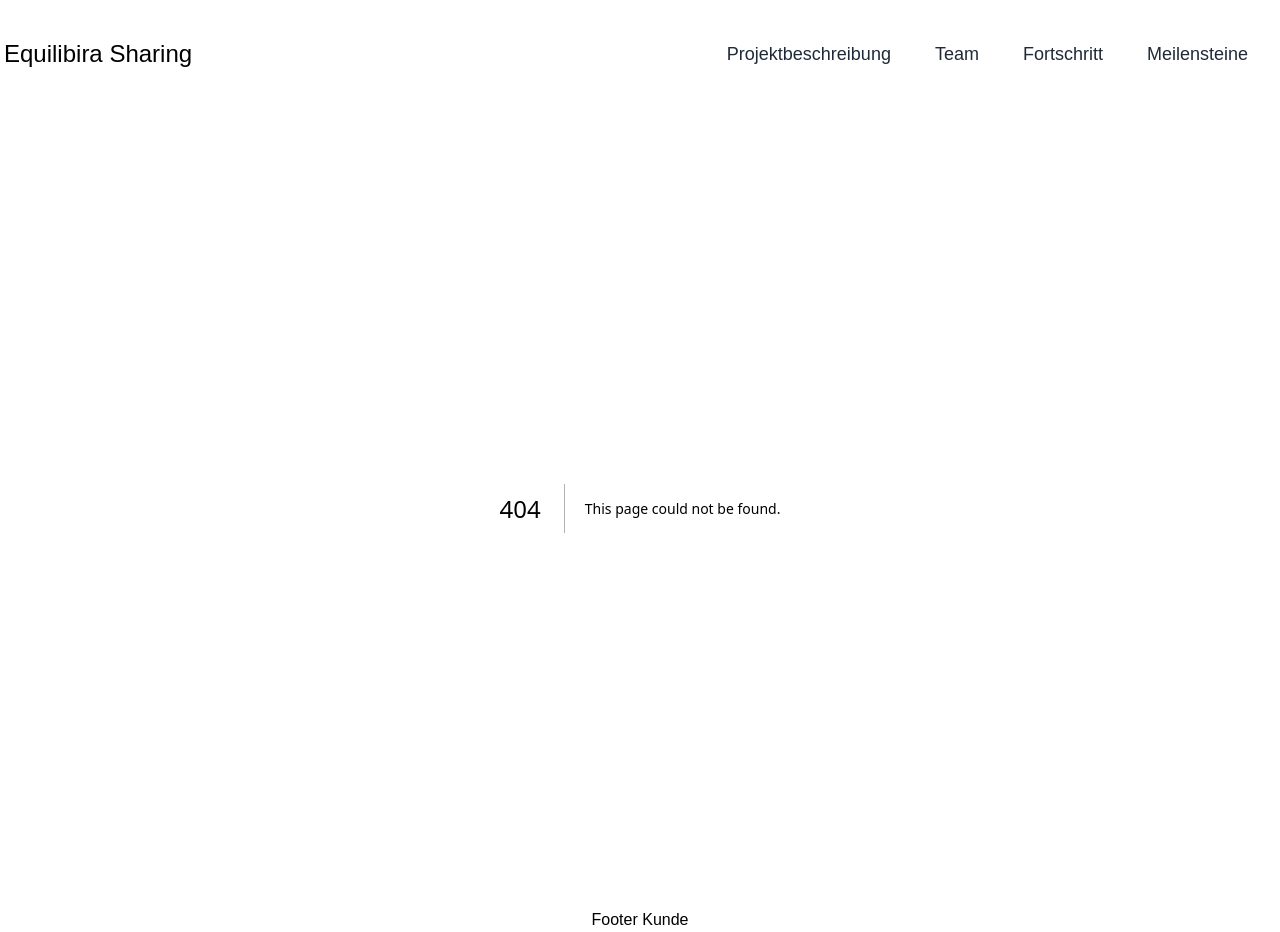
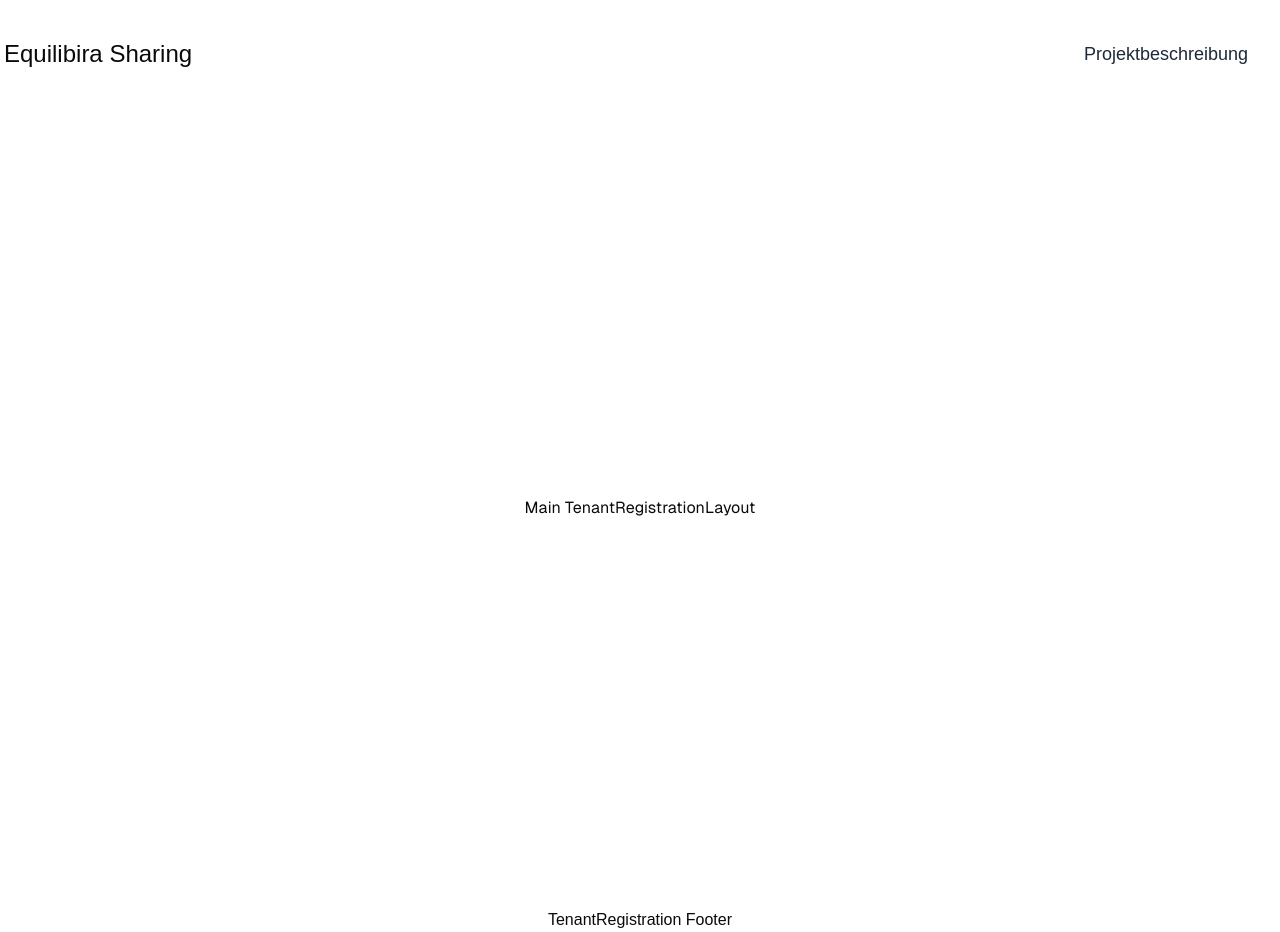
Before and after one commit to Equilibria-sharing-DP/equilibriaSharing_frontend, a Next.js app: page /tenantRegistration in a window 1280 px wide. Before the commit this address had no page. Built offline with nearby package versions, Linux system fonts and the light colour scheme.

Commit message:
Basic Structure added: User Side and Employee Side of Webapp

```diff
--- a/src/app/layout.tsx
+++ /dev/null
@@ -1,41 +0,0 @@
-import type { Metadata } from "next";
-import localFont from "next/font/local";
-import {Navbar} from "@/components/navbar";
-import "./globals.css";
-
-const geistSans = localFont({
-  src: "./fonts/GeistVF.woff",
-  variable: "--font-geist-sans",
-  weight: "100 900",
-});
-const geistMono = localFont({
-  src: "./fonts/GeistMonoVF.woff",
-  variable: "--font-geist-mono",
-  weight: "100 900",
-});
-
-export const metadata: Metadata = {
-  title: "Create Next App",
-  description: "Generated by create next app",
-};
-
-export default function RootLayout({
-  children,
-}: Readonly<{
-  children: React.ReactNode;
-}>) {
-  return (
-      <html lang="en">
-
-      <body
-          className={`${geistSans.variable} ${geistMono.variable} antialiased`}
-      >
-      <Navbar />
-      {children}
-      </body>
-      <footer className="row-start-3 flex gap-6 flex-wrap items-center justify-center">
-        Footer Kunde
-      </footer>
-      </html>
-  );
-}
--- a/src/app/page.tsx
+++ /dev/null
@@ -1,10 +0,0 @@
-
-export default function Home() {
-  return (
-      <div className="grid grid-rows-[20px_1fr_20px] items-center justify-items-center min-h-screen p-8 pb-20 gap-16 sm:p-20 font-[family-name:var(--font-geist-sans)]">
-          <main className="flex flex-col gap-8 row-start-2 items-center sm:items-start">
-              Main Kunde
-          </main>
-      </div>
-  );
-}
--- /dev/null
+++ b/src/app/tenantDataManagement/layout.tsx
@@ -0,0 +1,28 @@
+import localFont from "next/font/local";
+import {Navbar} from "@/components/tenantDataManagmentComponents/navbar";
+import "../globals.css";
+
+const geistSans = localFont({
+    src: "../fonts/GeistVF.woff", variable: "--font-geist-sans", weight: "100 900",
+});
+const geistMono = localFont({
+    src: "../fonts/GeistMonoVF.woff", variable: "--font-geist-mono", weight: "100 900",
+});
+
+export default function TenantDataManagementLayout({
+                                                       children,
+                                                   }: Readonly<{
+    children: React.ReactNode;
+}>) {
+    return (
+        <html lang="en">
+        <body className={`${geistSans.variable} ${geistMono.variable} antialiased`}>
+                <Navbar/>
+                {children}
+                <footer className="row-start-3 flex gap-6 flex-wrap items-center justify-center">
+                    Footer TenantDataManagement
+                </footer>
+        </body>
+        </html>
+    );
+}
--- /dev/null
+++ b/src/app/tenantDataManagement/page.tsx
@@ -0,0 +1,11 @@
+import type { ReactElement } from 'react';
+
+export default function tenantDataManagementPage(): ReactElement {
+    return (
+        <div className="grid grid-rows-[20px_1fr_20px] items-center justify-items-center min-h-screen p-8 pb-20 gap-16 sm:p-20 font-[family-name:var(--font-geist-sans)]">
+            <main className="flex flex-col gap-8 row-start-2 items-center sm:items-start">
+                Main TenantDataManagement
+            </main>
+        </div>
+    );
+}
--- /dev/null
+++ b/src/app/tenantRegistration/layout.tsx
@@ -0,0 +1,34 @@
+import localFont from "next/font/local";
+import {Navbar} from "@/components/tenantRegistrationComponents/navbar";
+import "../globals.css";
+
+const geistSans = localFont({
+    src: "../fonts/GeistVF.woff",
+    variable: "--font-geist-sans",
+    weight: "100 900",
+});
+const geistMono = localFont({
+    src: "../fonts/GeistMonoVF.woff",
+    variable: "--font-geist-mono",
+    weight: "100 900",
+});
+
+export default function TenantRegistrationLayout ({
+        children,
+    }: Readonly<{
+    children: React.ReactNode;
+}>) {
+    return (
+        <html lang="en">
+        <body className={`${geistSans.variable} ${geistMono.variable} antialiased`}>
+
+            <Navbar/>
+            {children}
+            <footer className="row-start-3 flex gap-6 flex-wrap items-center justify-center">
+                TenantRegistration Footer
+            </footer>
+
+        </body>
+        </html>
+    );
+}
--- /dev/null
+++ b/src/app/tenantRegistration/page.tsx
@@ -0,0 +1,11 @@
+import type { ReactElement } from 'react';
+
+export default function TenantRegistrationPage(): ReactElement  {
+    return (
+        <div className="grid grid-rows-[20px_1fr_20px] items-center justify-items-center min-h-screen p-8 pb-20 gap-16 sm:p-20 font-[family-name:var(--font-geist-sans)]">
+            <main className="flex flex-col gap-8 row-start-2 items-center sm:items-start">
+                Main TenantRegistrationLayout
+            </main>
+        </div>
+    );
+}
--- /dev/null
+++ b/src/components/tenantRegistrationComponents/navbar.tsx
@@ -0,0 +1,42 @@
+"use client";
+import Link from "next/link";
+
+export const Navbar = () => {
+    const navigation = [
+        "Projektbeschreibung"
+    ];
+    return (
+        <div className="w-full">
+            <nav className="container relative flex flex-wrap items-center justify-between p-8 mx-auto lg:justify-between xl:px-1">
+                <Link href="/">
+                  <span className="flex items-center space-x-2 text-2xl font-medium ">
+                    <span>Equilibira Sharing</span>
+                  </span>
+                </Link>
+
+                <div className="hidden text-center lg:flex lg:items-center">
+                    <ul className="items-center justify-end flex-1 pt-6 list-none lg:pt-0 lg:flex">
+                        {navigation.map((menu, index) => {
+                            const sectionId = String(menu) // Sicherstellen, dass `menu` ein String ist
+                                .toLowerCase()
+                                .replace(/\s+/g, "-") // Ersetze Leerzeichen mit "-"
+                                .replace(/[^a-z0-9-]/g, ""); // Entferne ungültige Zeichen, die in einer ID nicht erlaubt sind
+
+                            return (
+                                <li className="mr-3 nav__item" key={index}>
+                                    <Link
+                                        href={`#${sectionId}`} // Link zur dynamischen ID
+                                        className="inline-block px-4 py-2 text-lg font-medium text-gray-800 no-underline rounded-md transition duration-300 ease-in-out transform hover:scale-105 hover:text-equilibiraGreen focus:text-equilibiraGreen focus:bg-lime-100 focus:outline-none focus:ring-2 focus:ring-equilibiraGreen focus:ring-opacity-50 dark:text-gray-200 dark:hover:text-equilibiraGreen dark:focus:bg-gray-800"
+
+                                    >
+                                        {menu}
+                                    </Link>
+                                </li>
+                            );
+                        })}
+                    </ul>
+                </div>
+            </nav>
+        </div>
+    );
+};
```
Also changed, not shown: src/components/tenantDataManagmentComponents/navbar.tsx (renamed from src/components/navbar.tsx).
